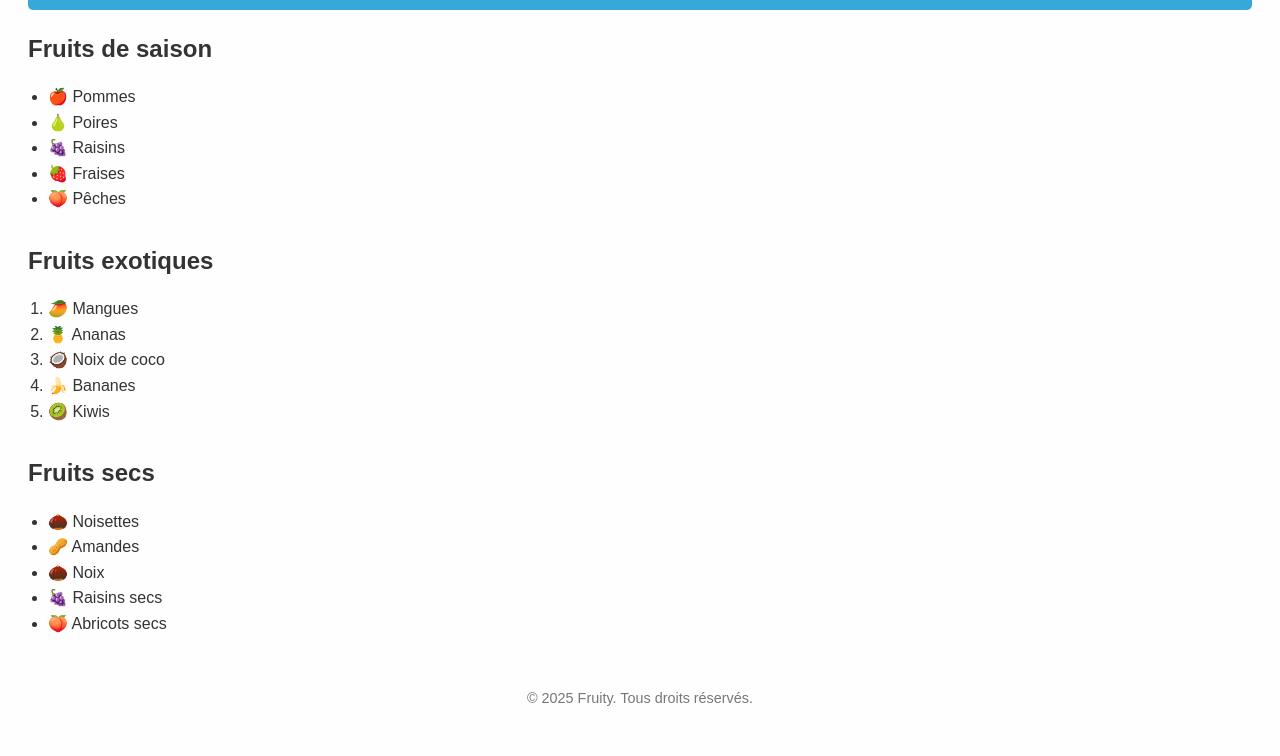
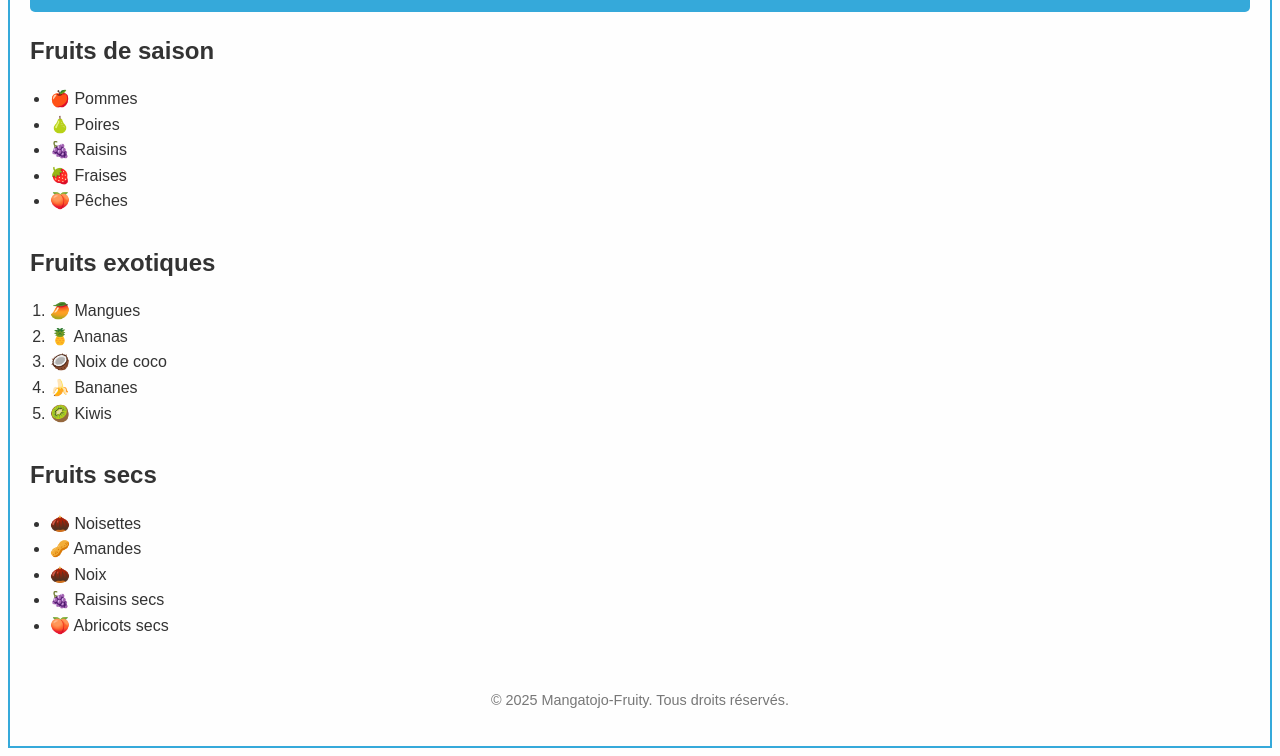
Before and after one commit to mangatojo/mangatojo.github.io, a plain HTML site: page index.html in a window 1280 px wide. Shown: the part 131-887 px from the top of the page. Drawn offline with Linux system fonts and the light colour scheme.

Commit message:
automatik deploy

```diff
--- a/index.html
+++ b/index.html
@@ -47,7 +47,7 @@
   </main>
 
   <footer>
-    <p>&copy; 2025 Fruity. Tous droits réservés.</p>
+    <p>&copy; 2025 Mangatojo-Fruity. Tous droits réservés.</p>
   </footer>
 </body>
 </html>
--- a/style.css
+++ b/style.css
@@ -4,6 +4,7 @@ body {
   color: #333;
   padding: 20px;
   line-height: 1.6;
+  border: 2px solid #35a9da;
 }
 
 header {
```
